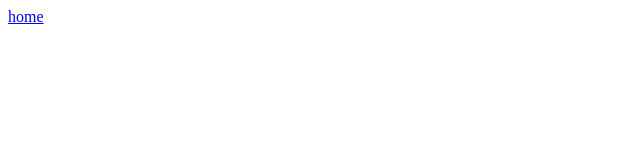
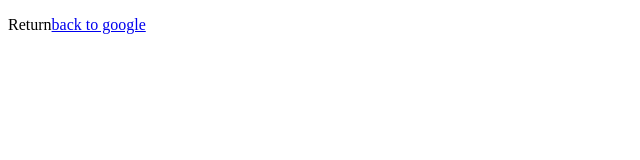
Before and after one commit to sineka-mediwave/firstWebsite, a plain HTML site: page google/blog.html in a window 1280 px wide. Shown: the whole page, without its empty margins (0-640 px from the left). Drawn offline with Linux system fonts and the light colour scheme.

Commit message:
styling the google page

```diff
--- a/google/blog.html
+++ b/google/blog.html
@@ -6,6 +6,6 @@
     <title>blog</title>
   </head>
   <body>
-    <a href="index.html">home</a>
+    <p>Return<a href="index.html">back to google</a></p>
   </body>
 </html>
--- a/google/style.css
+++ b/google/style.css
@@ -1,6 +1,7 @@
 body {
     text-align: center;
     display: block;
+    margin-top: 10%;
 }
 
 
```
